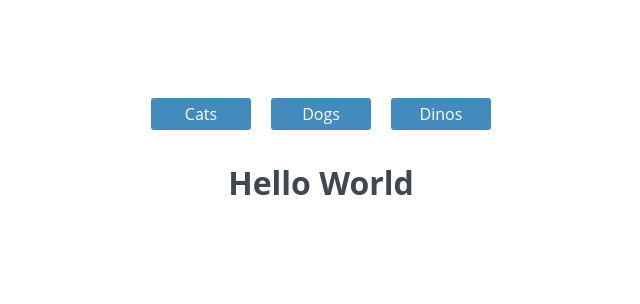
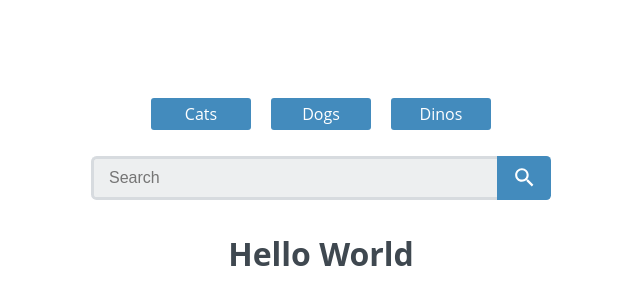
Before and after one commit to tpo-aaronpatheal/project-7, a React (Create React App) app: page / in a window 1280 px wide. Shown: the top 304 px of the page, without its empty margins (319-959 px from the left). Built offline with nearby package versions, Linux system fonts and the light colour scheme.

Commit message:
SearchForm update

```diff
--- a/src/App.js
+++ b/src/App.js
@@ -1,5 +1,6 @@
 import React from 'react';
 import Nav from './components/Nav';
+import SearchForm from './components/SearchForm';
 
 
 
@@ -7,6 +8,7 @@
   return (
     <>
     <Nav />
+    <SearchForm />
     <h1>Hello World</h1>
     </>
    );
--- /dev/null
+++ b/src/components/SearchForm.jsx
@@ -0,0 +1,29 @@
+import React, { useState } from 'react';
+import { Router } from 'react-router-dom';
+
+
+const SearchForm = () => {
+    const [search, setSearch] = useState();
+    //const textInput = useRef(null);
+
+    const onClick = (e) => {
+        setSearch(search.value);
+        console.log(search);
+        e.preventDefault();
+        //e.currentTarget.reset();
+    }
+
+    return(
+        <form class="search-form">
+        <input type="search" name="search" placeholder="Search" required/>
+        <button type="submit" onClick={onClick} className="search-button">
+          <svg fill="#fff" height="24" viewBox="0 0 23 23" width="24" xmlns="http://www.w3.org/2000/svg">
+            <path d="M15.5 14h-.79l-.28-.27C15.41 12.59 16 11.11 16 9.5 16 5.91 13.09 3 9.5 3S3 5.91 3 9.5 5.91 16 9.5 16c1.61 0 3.09-.59 4.23-1.57l.27.28v.79l5 4.99L20.49 19l-4.99-5zm-6 0C7.01 14 5 11.99 5 9.5S7.01 5 9.5 5 14 7.01 14 9.5 11.99 14 9.5 14z"/>
+            <path d="M0 0h24v24H0z" fill="none"/>
+          </svg>
+        </button>
+      </form>
+    );
+}
+
+export default SearchForm;
```
